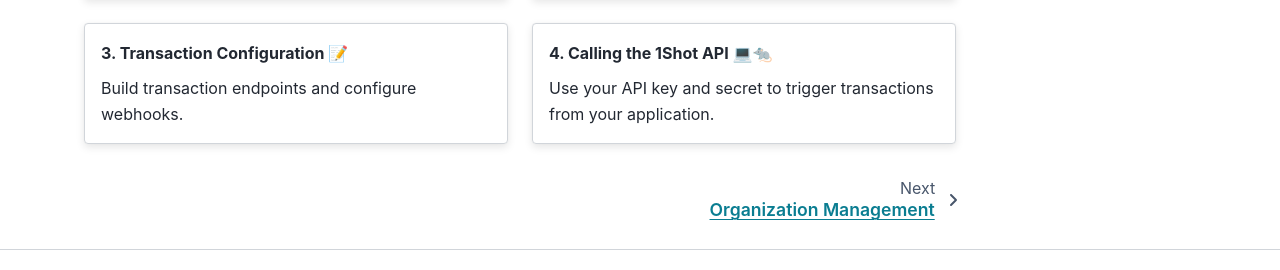
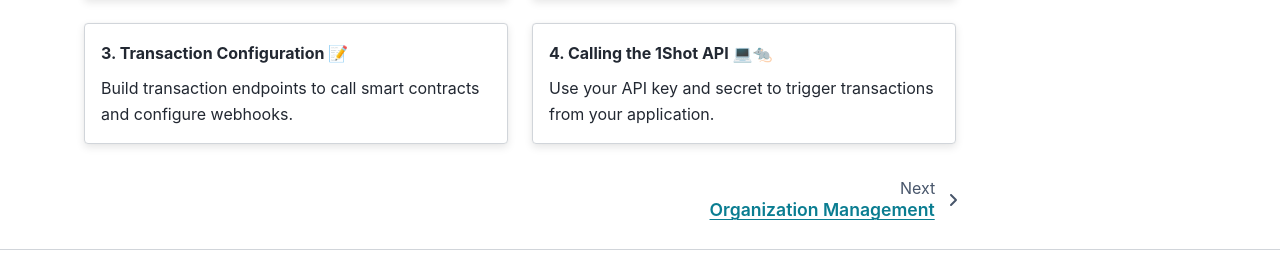
Before and after one commit to UXlySoftware/1shot-documentation, a Sphinx documentation site: the page built from source/index.rst, in a window 1280 px wide and 1312 px high. Shown: the part 1004-1274 px from the top of the window. Built offline with Sphinx 7.4.7 and the PyData theme 0.15.4, drawn with Linux system fonts in a browser that asks for light colours.

Commit message:
add requirement.txt

```diff
--- a/source/index.rst
+++ b/source/index.rst
@@ -54,7 +54,7 @@
         :link: transactions.html
         :link-alt: Transaction Configuration
 
-        Build transaction endpoints and configure webhooks.
+        Build transaction endpoints to call smart contracts and configure webhooks.
 
     .. grid-item-card:: 4. Calling the 1Shot API 💻🐀
         :link: calling-the-api.html
--- a/source/org-creation.rst
+++ b/source/org-creation.rst
@@ -6,6 +6,10 @@
 .. image:: ./_static/org-creation/signup.png
    :alt: Sign up
    :align: center
+
+.. raw:: html
+
+   <br />
 
 The first step in using 1Shot is to create an organization. You will be prompted to do this on your fist sign in. An organization is a container for your projects and team members.
 
--- /dev/null
+++ b/source/requirements.txt
@@ -0,0 +1,3 @@
+sphinx
+pydata-sphinx-theme
+sphinx_design
```
Also changed, not shown: 2 other files.
